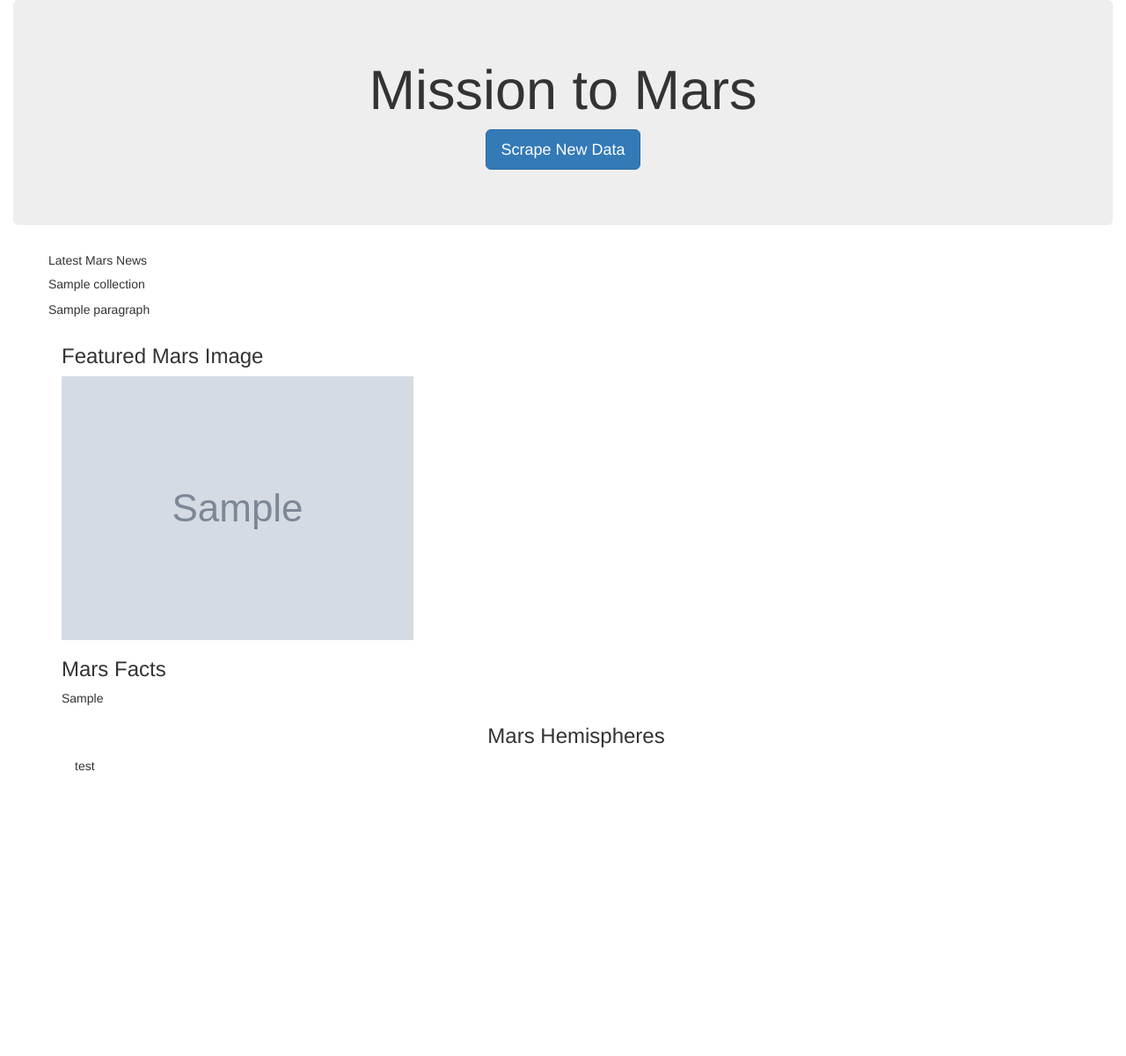
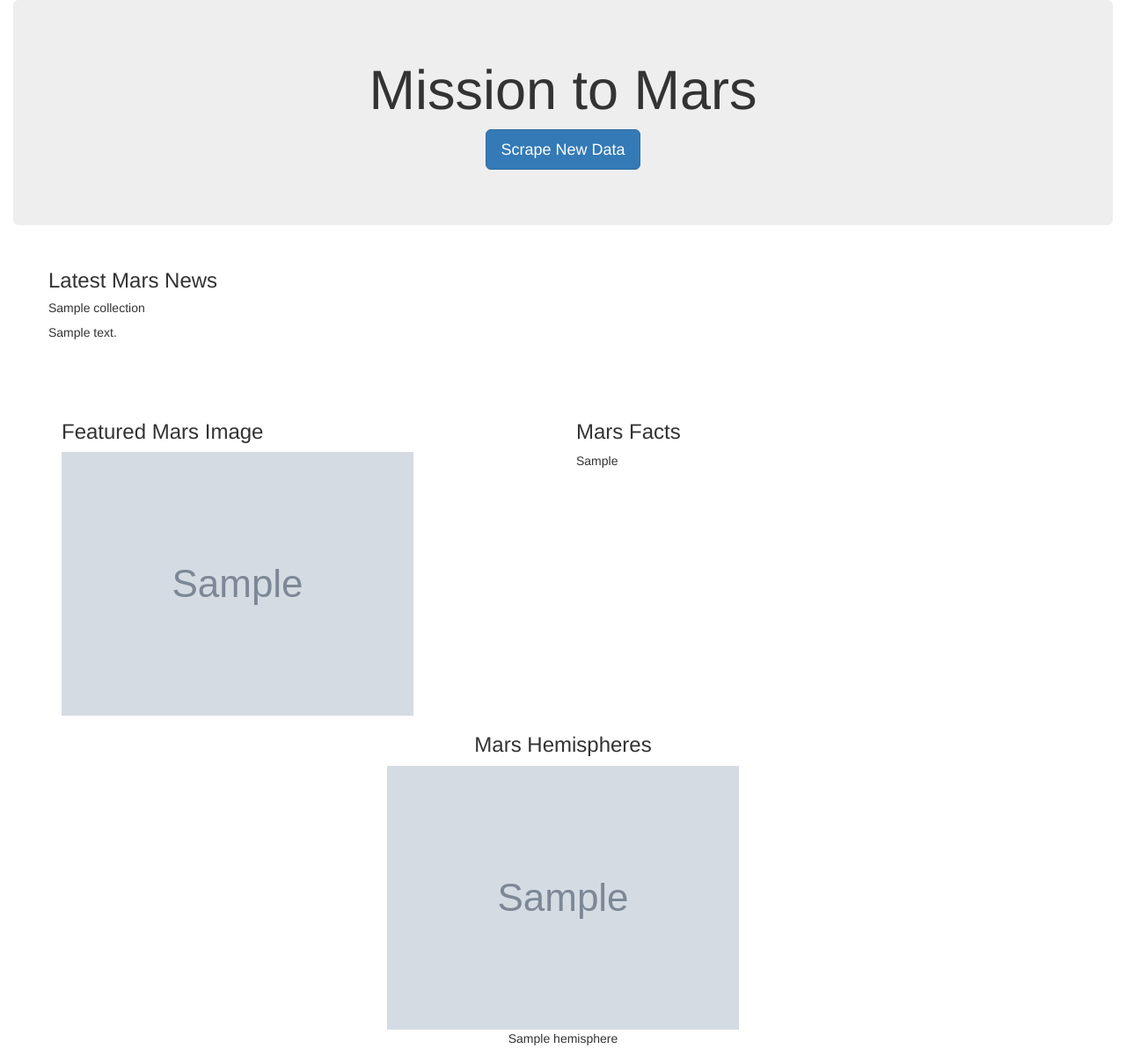
Before and after one commit to michellesimek/web-scraping-challenge, a Flask app: page / in a window 1280 px wide. Shown: the whole page at 88% size. Before the commit the page ends 877 px from the top, so only its background shows below. Run offline with Flask 2, Linux system fonts and the light colour scheme; grey boxes marked "Sample" are stand-in pictures; a database or web service that is not in the repository returns one stand-in record (values such as "Sample title"); some libraries are stand-ins or nearby versions.

Commit message:
paragraph and hemispheres are not correctly showing up. Tried to revise script to resolve issue

```diff
--- a/Missions_to_Mars/templates/index.html
+++ b/Missions_to_Mars/templates/index.html
@@ -18,31 +18,40 @@
   </div>
   <div class="container">
     <div class="row">
-      <div class="col"
-        <h3>Latest Mars News</h3>
+      <div class="col">
+        <h3> Latest Mars News </h3>
         <h5>{{ mars.news_title }}</h5>
-        <p> {{ mars.paragraph }}</p>
+        <p> {{ mars.paragraph_text }} </p>
+      </div>
     </div>
   </div>
+  <br>
+  <br>
+  <br>
 
   <div class="container">
     <div class="row">
-      <div class="col-6">
+      <div class="col-md-6">
         <h3>Featured Mars Image</h3>
-        <img src="{{ mars.featured_image_url }}" alt="Featured Image">
+        <img src="{{ mars.featured_image_url }}" class="img-responsive" alt="Featured Image">
       </div>
-      <div class="col-6">
+      <div class="col-md-6">
         <h3>Mars Facts</h3>
-        {{ mars.mars_table_html}}
+        <table>{{ mars.mars_table_html|safe }} </table>
       </div>
     </div>
   </div>
 
-  <div class="container">
-    <h3 style="text-align: center;">Mars Hemispheres</h3>
-    <p>test</p>
-
-  </div>
+  <div class="container text-center">
+    <h3>Mars Hemispheres</h3>
+    {% for hemisphere in mars.hemisphere_image_urls %}
+    <div class="w3-card-4">
+      <img src='{{ hemisphere.img_url }}' alt="Mars Hemisphere">
+      <div class="w3-container w3-center">
+        <p>{{ hemisphere.title }}</p>
+      </div>
+    {% endfor %}
+    </div>
   </div>
 </body>
 
```
